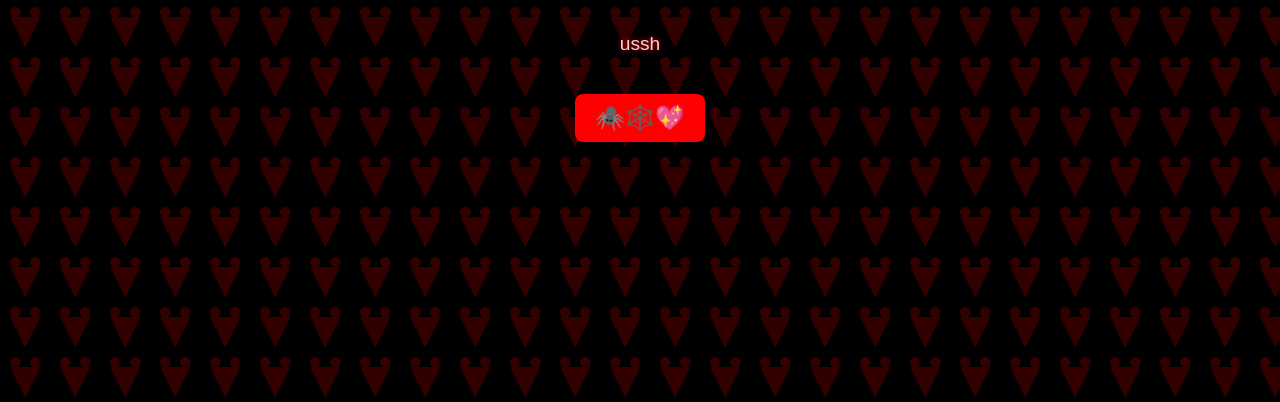
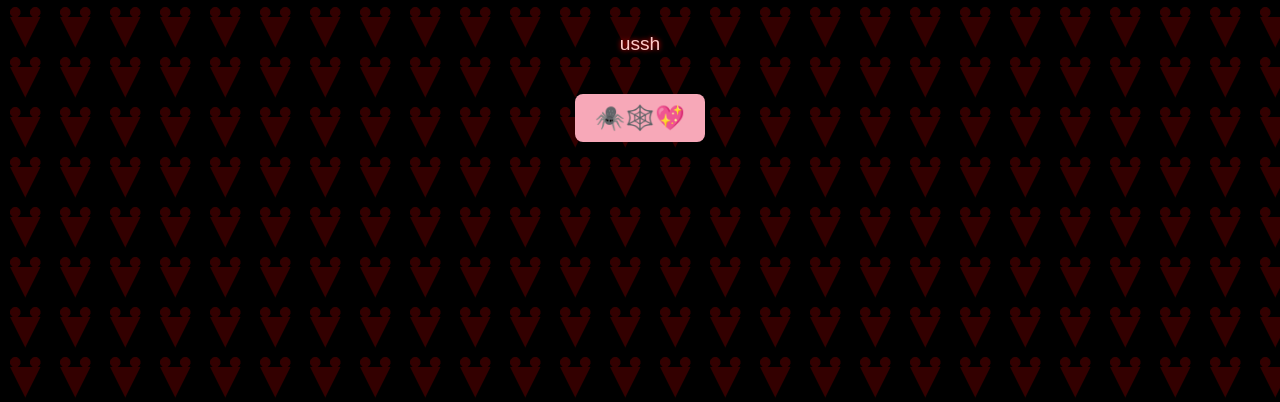
Before and after one commit to alexsuarezz/teamoamorcitoo, a plain HTML site: page index.html in a window 1280 px wide. Shown: the part 449-851 px from the top of the page. Drawn offline with Linux system fonts and the light colour scheme.

Commit message:
Update style.css

```diff
--- a/style.css
+++ b/style.css
@@ -44,7 +44,7 @@ button {
   margin-top: 20px;
   padding: 10px 20px;
   font-size: 1.5rem;
-  background: red;
+  background: #f7a8b8;
   border: none;
   border-radius: 8px;
   color: white;
```
